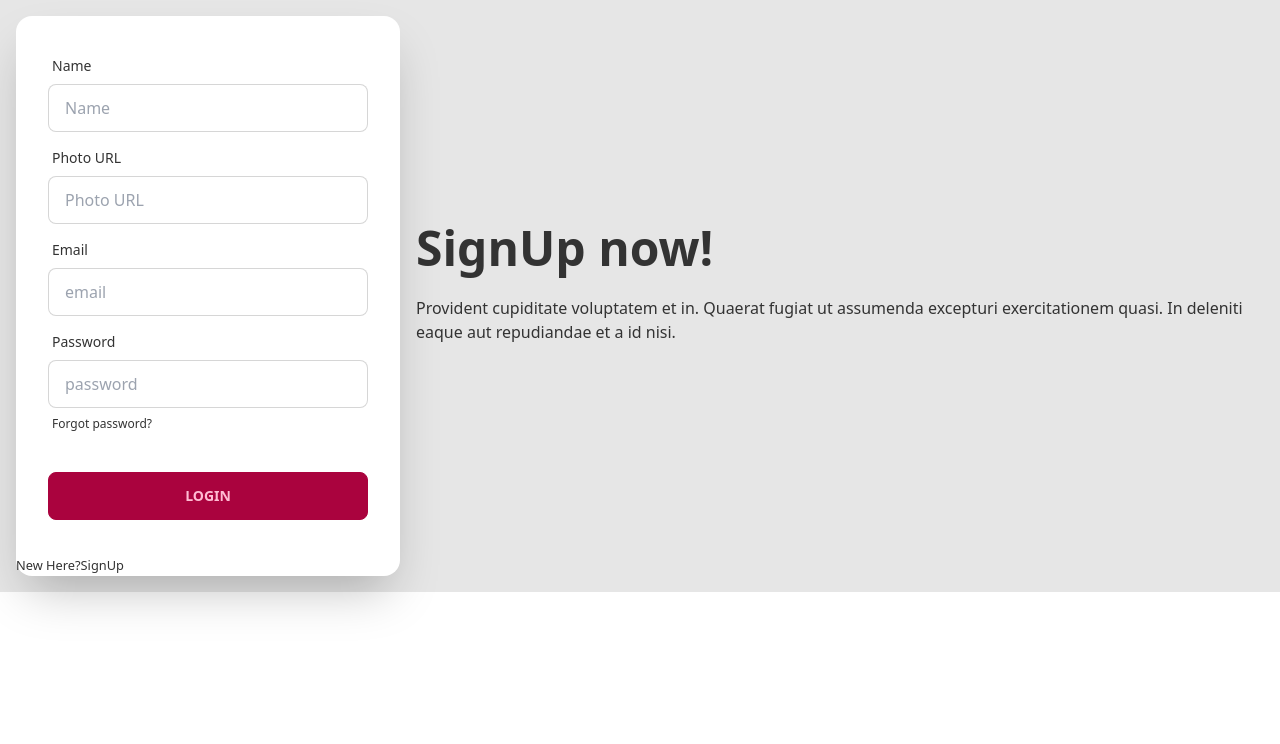
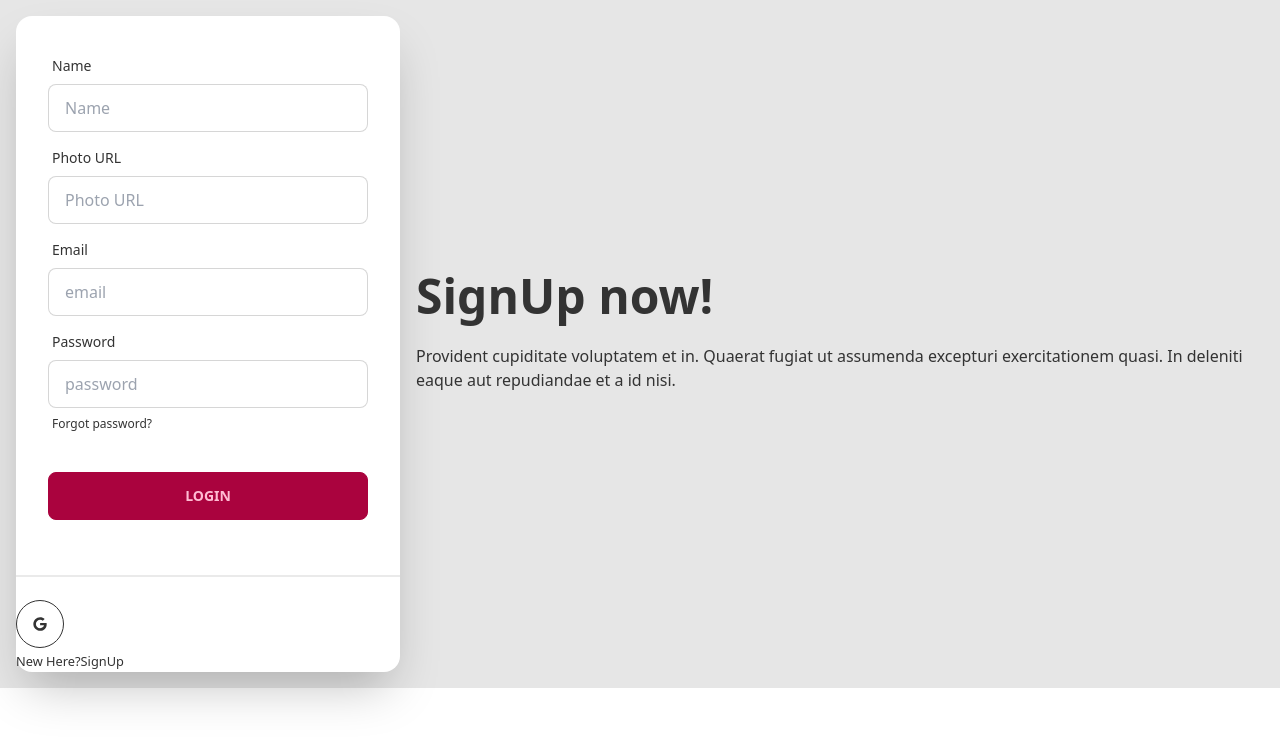
Before and after one commit to AbdullahWB/bistro-boss-project, a React (Vite) app: page /signUp in a window 1280 px wide. Shown: the top 744 px of the page. Built offline with nearby package versions, Linux system fonts and the light colour scheme; no server answers.

Commit message:
make social login and add in data

```diff
--- a/src/Pages/Login/Login.jsx
+++ b/src/Pages/Login/Login.jsx
@@ -3,6 +3,7 @@ import { loadCaptchaEnginge, LoadCanvasTemplate, LoadCanvasTemplateNoReload, val
 import { AuthContext } from '../../Provider/AuthProvider';
 import { Link, useLocation, useNavigate } from 'react-router-dom';
 import { Helmet } from 'react-helmet-async';
+import SocialLogin from '../../Shared/SocialLogin/SocialLogin';
 
 const Login = () => {
     const [disable, setDisable] = useState(true)
@@ -85,6 +86,7 @@ const Login = () => {
                                     <input disabled={disable} className="btn btn-primary" type="submit" value="Login" />
                                 </div>
                             </form>
+                            <SocialLogin></SocialLogin>
                             <p><small>New Here?<Link to='/signUp'>SignUp</Link></small></p>
                         </div>
                     </div>
--- a/src/Pages/SignUp/SignUp.jsx
+++ b/src/Pages/SignUp/SignUp.jsx
@@ -3,6 +3,7 @@ import { Link, useNavigate } from 'react-router-dom';
 import { useForm } from "react-hook-form";
 import { Helmet } from 'react-helmet-async';
 import { AuthContext } from '../../Provider/AuthProvider';
+import SocialLogin from '../../Shared/SocialLogin/SocialLogin';
 
 const SignUp = () => {
     const { createUser, updateUserProfile } = useContext(AuthContext)
@@ -17,9 +18,23 @@ const SignUp = () => {
                 console.log(loggedUser);
                 updateUserProfile(data.name, data.photo)
                     .then(() => {
-                        console.log('user profile updated successfully');
-                        reset()
-                        navigate('/')
+                        const saveUser = { nam: data.name, email: data.email }
+                        fetch('http://localhost:3000/users', {
+                            method: 'POST',
+                            headers: {
+                                'content-type': 'application/json'
+                            },
+                            body: JSON.stringify(saveUser)
+                        })
+                            .then(res => res.json())
+                            .then(data => {
+                                console.log(data);
+                                if (data.insertedId) {
+                                    alert('Inserted')
+                                    reset()
+                                    navigate('/')
+                                }
+                            })
                     })
                     .catch(error => {
                         console.log(error);
@@ -79,6 +94,7 @@ const SignUp = () => {
                                     <input className="btn btn-primary" type="submit" value="Login" />
                                 </div>
                             </form>
+                            <SocialLogin></SocialLogin>
                             <p><small>New Here?<Link to='/login'>SignUp</Link></small></p>
                         </div>
                     </div>
--- a/src/Provider/AuthProvider.jsx
+++ b/src/Provider/AuthProvider.jsx
@@ -1,5 +1,5 @@
 import React, { createContext, useEffect, useState } from 'react';
-import { createUserWithEmailAndPassword, getAuth, onAuthStateChanged, signInWithEmailAndPassword, signOut, updateProfile } from "firebase/auth";
+import { GoogleAuthProvider, createUserWithEmailAndPassword, getAuth, onAuthStateChanged, signInWithEmailAndPassword, signInWithPopup, signOut, updateProfile } from "firebase/auth";
 import app from '../Firebase/Firebase.config';
 
 
@@ -9,6 +9,7 @@ const auth = getAuth(app);
 const AuthProvider = ({ children }) => {
     const [user, setUser] = useState(null)
     const [loading, setLoading] = useState(true)
+    const googleProvider = new GoogleAuthProvider()
 
 
     const createUser = (email, password) => {
@@ -33,6 +34,11 @@ const AuthProvider = ({ children }) => {
         })
     }
 
+    const googleSignIn = () => {
+        setLoading(true)
+        return signInWithPopup(auth, googleProvider)
+    }
+
     useEffect(() => {
         const unsubscribe = onAuthStateChanged(auth, currentUser => {
             setUser(currentUser);
@@ -51,7 +57,8 @@ const AuthProvider = ({ children }) => {
         createUser,
         signIn,
         logOut,
-        updateUserProfile
+        updateUserProfile,
+        googleSignIn
     }
 
     return (
--- a/src/Routes/Routes/Routes.jsx
+++ b/src/Routes/Routes/Routes.jsx
@@ -38,7 +38,7 @@ const router = createBrowserRouter([
     },
     {
         path: '/dashboard',
-        element: <DashBoard></DashBoard>,
+        element: <PrivetRoute><DashBoard></DashBoard></PrivetRoute>,
         children: [
             {
                 path: 'myCart',
--- /dev/null
+++ b/src/Shared/SocialLogin/SocialLogin.jsx
@@ -0,0 +1,46 @@
+import React, { useContext } from 'react';
+import { FaGoogle } from 'react-icons/fa';
+import { useLocation, useNavigate } from 'react-router-dom';
+import { AuthContext } from '../../Provider/AuthProvider';
+
+const SocialLogin = () => {
+    const { googleSignIn } = useContext(AuthContext)
+    const navigate = useNavigate()
+    const location = useLocation()
+
+    const from = location?.state?.from?.pathname || '/'
+
+    const handleGoogleLogin = () => {
+        googleSignIn()
+            .then(result => {
+                const loggedInUser = result.user;
+                console.log(loggedInUser);
+                const saveUser = { name: loggedInUser.displayName, email: loggedInUser.email }
+                fetch('http://localhost:3000/users', {
+                    method: 'POST',
+                    headers: {
+                        'content-type': 'application/json'
+                    },
+                    body: JSON.stringify(saveUser)
+                })
+                    .then(res => res.json())
+                    .then(data => {
+                        console.log(data);
+                        if (data.insertedId) {
+                            navigate(from, { replace: true })
+                        }
+                    })
+            })
+    }
+
+    return (
+        <div>
+            <div className="divider"></div>
+            <button onClick={handleGoogleLogin} className="btn btn-circle btn-outline">
+                <FaGoogle></FaGoogle>
+            </button>
+        </div>
+    );
+};
+
+export default SocialLogin;
```
